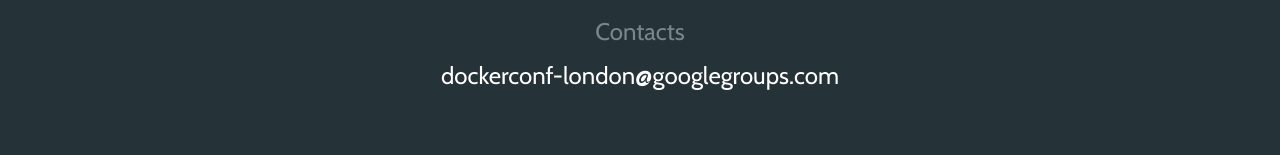
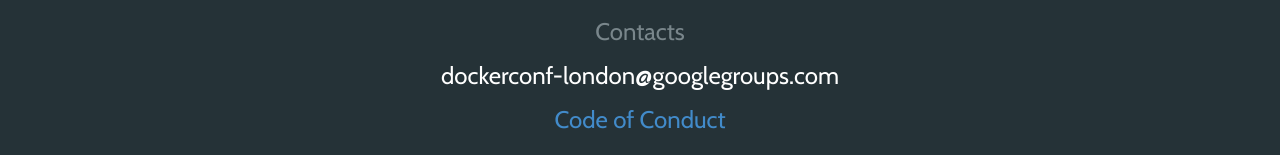
Before and after one commit to gitter-badger/ContainerCamp.github.io, a Jekyll site: the page built from code_of_conduct.html, in a window 1280 px wide. Shown: the part 1531-1686 px from the top of the page. Built offline with Jekyll 4.4.1, drawn with Linux system fonts in a browser that asks for light colours; Markdown is read by kramdown in place of the engine named in the settings; before the commit the page ends 1644 px from its top, so only the background shows below that.

Commit message:
added code of conduct url

```diff
--- a/_layouts/default.html
+++ b/_layouts/default.html
@@ -39,6 +39,7 @@
                   <address>
                       <p class="gray">Contacts</p>
                       <p class="white">dockerconf-london@googlegroups.com</p>
+                      <a href="/code_of_conduct.html">Code of Conduct</a>
                   </address>
               </div>
           </div>
```
